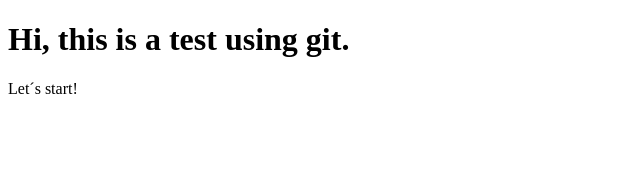
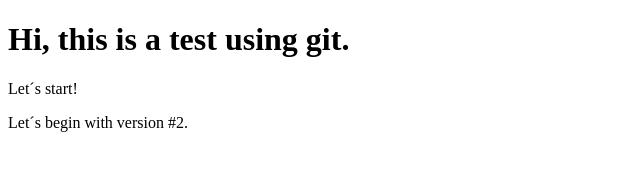
Before and after one commit to kevinmora47/Advanced-GitHub-Course, a plain HTML site: page index.htm in a window 1280 px wide. Shown: the whole page, without its empty margins (0-640 px from the left). Drawn offline with Linux system fonts and the light colour scheme.

Commit message:
Added of stylesheet and added of a p tag.

```diff
--- a/index.htm
+++ b/index.htm
@@ -11,6 +11,7 @@
     <h1>Hi, this is a test using git.
     </h1>
     <p>Let´s start!</p>
+    <p>Let´s begin with version #2.</p>
 </body>
 
 </html>
```
Also changed, not shown: styles/styles.css (added).
